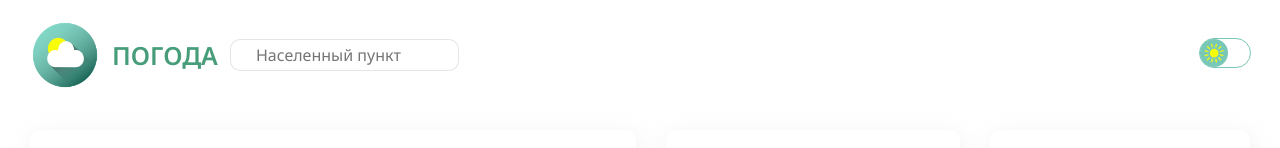
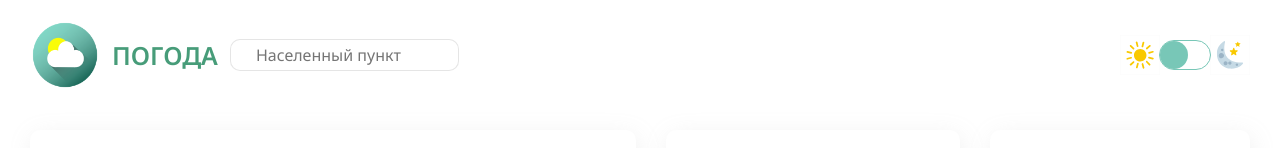
Before and after one commit to elenaLiubimova/weather-app, a React (Create React App) app: page / in a window 1280 px wide. Shown: the top 148 px of the page. Built offline with nearby package versions, Linux system fonts and the light colour scheme; grey boxes are pictures that could not be loaded.

Commit message:
feat: доработать кнопку переключения темы

```diff
--- a/src/components/Header/Header.module.scss
+++ b/src/components/Header/Header.module.scss
@@ -42,19 +42,17 @@ input {
   // }
 }
 
-.toggles {
+.themeToggleBlock {
+  display: flex;
+  align-items: center;
+
   img {
-    position: absolute;
-    z-index: 20;
-
-    width: 28px;
-    height: 28px;
+    width: 40px;
+    height: 40px;
   }
 }
 
 .themeToggle {
-  position: relative;
-
   outline: 1px solid rgb(120, 199, 183);
   border: none;
   border-radius: 18px;
@@ -85,6 +83,7 @@ input {
 }
 
 
+
 // .searchBlock {
 //   position: relative;
 // }
--- a/src/components/Header/Header.tsx
+++ b/src/components/Header/Header.tsx
@@ -2,7 +2,7 @@ import React from 'react';
 import styles from './Header.module.scss';
 import logo from '../../img/logo.png';
 import sun from '../../img/sun.svg';
-// import moon from '../../img/moon.svg';
+import moon from '../../img/moon.svg';
 // import search from "../../img/search.svg";
 
 const Header = () => {
@@ -18,10 +18,7 @@ const Header = () => {
       '--background-color',
       `var(--background-color-theme-${theme})`
     );
-    root.style.setProperty(
-      '--font-color',
-      `var(--font-color-theme-${theme})`
-    );
+    root.style.setProperty('--font-color', `var(--font-color-theme-${theme})`);
   }, [theme]);
 
   return (
@@ -37,10 +34,13 @@ const Header = () => {
         <input placeholder="Населенный пункт" />
       </div>
       <div className={styles.toggles}>
-        <img src={sun} />
-        <button className={styles.themeToggle} onClick={toggleTheme}>
-          <div />
-        </button>
+        <div className={styles.themeToggleBlock}>
+          <img src={sun} />
+          <button className={styles.themeToggle} onClick={toggleTheme}>
+            <div />
+          </button>
+          <img src={moon} />
+        </div>
       </div>
     </header>
   );
```
Also changed, not shown: src/img/sun.svg, 1 other file (tests, documents, lock files or other folders).
